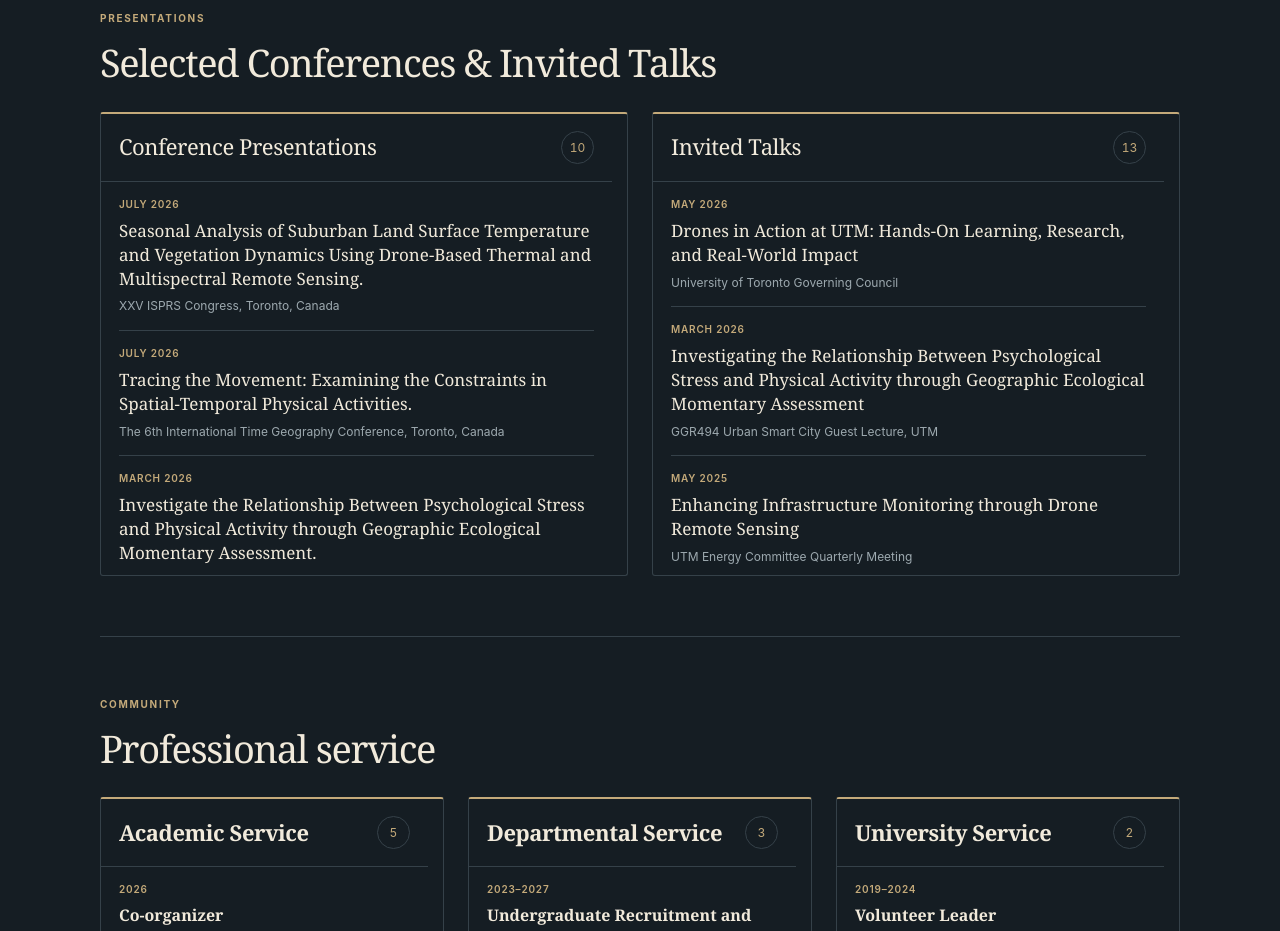
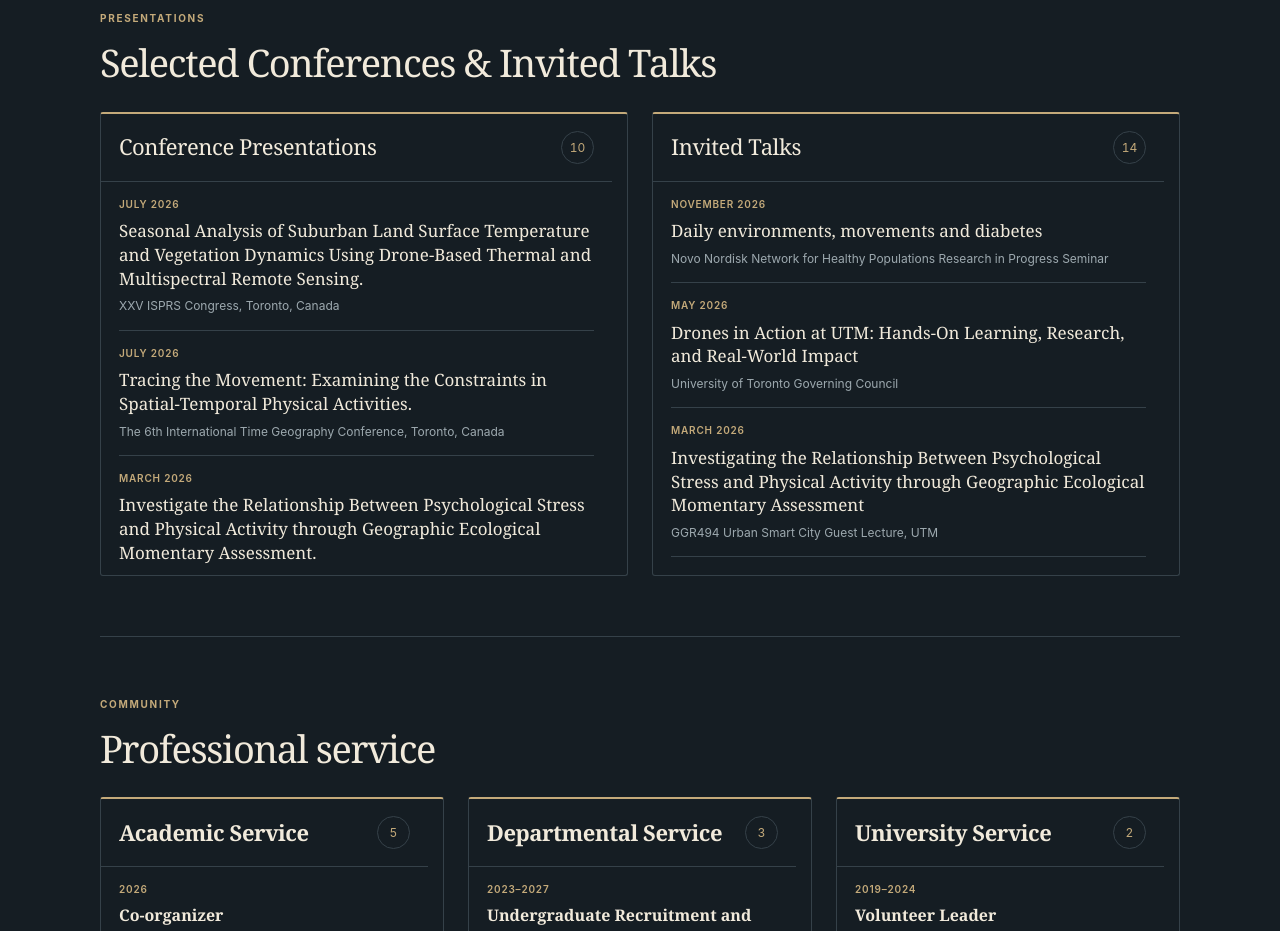
Before and after one commit to Peter089/Peter089.github.io, a plain HTML site: page index.html in a window 1280 px wide. Shown: the part 4500-5431 px from the top of the page. Drawn offline with Linux system fonts and the light colour scheme.

Commit message:
Add Novo Nordisk invited seminar and update invited talks to 14

```diff
--- a/index.html
+++ b/index.html
@@ -185,8 +185,9 @@
             </ol>
           </div>
           <div class="talks-panel" role="region" aria-labelledby="invited-talks-title" tabindex="0">
-            <div class="talks-panel-heading"><h3 id="invited-talks-title">Invited Talks</h3><span class="talk-count" aria-label="13 talks">13</span></div>
+            <div class="talks-panel-heading"><h3 id="invited-talks-title">Invited Talks</h3><span class="talk-count" aria-label="14 talks">14</span></div>
             <ol class="talks-list">
+              <li><p class="talk-date">November 2026</p><h4>Daily environments, movements and diabetes</h4><p class="talk-venue">Novo Nordisk Network for Healthy Populations Research in Progress Seminar</p></li>
               <li><p class="talk-date">May 2026</p><h4>Drones in Action at UTM: Hands-On Learning, Research, and Real-World Impact</h4><p class="talk-venue">University of Toronto Governing Council</p></li>
               <li><p class="talk-date">March 2026</p><h4>Investigating the Relationship Between Psychological Stress and Physical Activity through Geographic Ecological Momentary Assessment</h4><p class="talk-venue">GGR494 Urban Smart City Guest Lecture, UTM</p></li>
               <li><p class="talk-date">May 2025</p><h4>Enhancing Infrastructure Monitoring through Drone Remote Sensing</h4><p class="talk-venue">UTM Energy Committee Quarterly Meeting</p></li>
```
